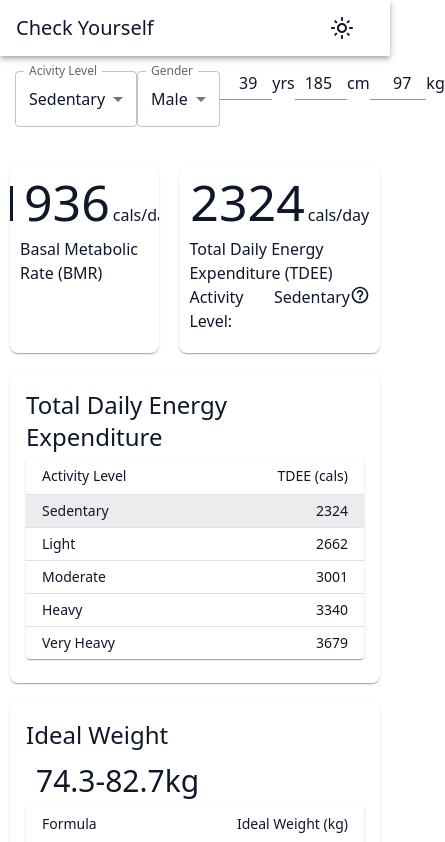
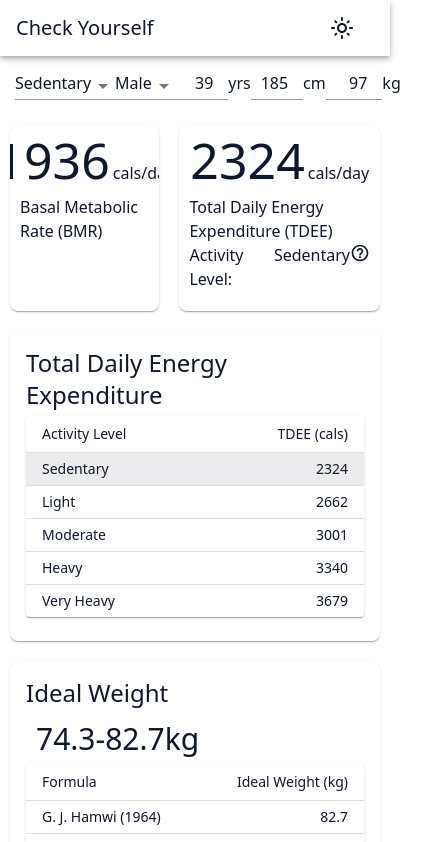
Before and after one commit to pmann84/CheckYourself, a React (Vite) app: page / in a window 390 px wide. Shown: the top 842 px of the page, 445 px wide, since content can reach past the window. Built offline with nearby package versions, Linux system fonts and the light colour scheme.

Commit message:
Fixed alignment and positioning for responsive input

```diff
--- a/src/EnumSelect.tsx
+++ b/src/EnumSelect.tsx
@@ -34,11 +34,20 @@ export const EnumSelect = <T extends string | number, TEnumValue extends string
     const muiTheme = useTheme();
     const isSmallScreen = useMediaQuery(muiTheme.breakpoints.down("sm"));
 
-    // const variant = isSmallScreen ? "standard" : "undefined";
+    const variant = isSmallScreen ? "standard" : undefined;
     return (
-        <FormControl fullWidth={!isSmallScreen}>
-            <InputLabel id={`${props.label}`}>{props.label}</InputLabel>
-            <Select labelId={`${props.label}`} {...props}>
+        <FormControl fullWidth={!isSmallScreen} variant={variant} sx={{ marginTop: "0px", marginBottom: `${isSmallScreen ? 0 : 15}px`, ...props.sx }}>
+            {!isSmallScreen && <InputLabel id={`${props.label}`}>{props.label}</InputLabel>}
+            <Select
+                labelId={`${props.label}`}
+                {...props}
+                sx={{
+                    "& .MuiSelect-select": {
+                        paddingTop: isSmallScreen ? "1px" : 2,
+                    },
+                    ...props.sx,
+                }}
+            >
                 {getEnumKeyValuePairs(enumVariable).map(([key, value]: [string, string | number], index: number) => {
                     return (
                         <MenuItem key={index} value={value}>
--- a/src/TDEEInput.tsx
+++ b/src/TDEEInput.tsx
@@ -126,7 +126,7 @@ export const TDEEInput = ({ initialInput, onChange }: ITDEEInputProps) => {
                         label="Gender"
                         value={input.gender}
                         onChange={handleGenderChange}
-                        sx={{ marginBottom: `${bottomMargin}px` }}
+                        // sx={{ marginBottom: `${bottomMargin}px` }}
                     />
                 </Box>
                 <Box order={{ xs: 1, sm: 5 }}>
```
